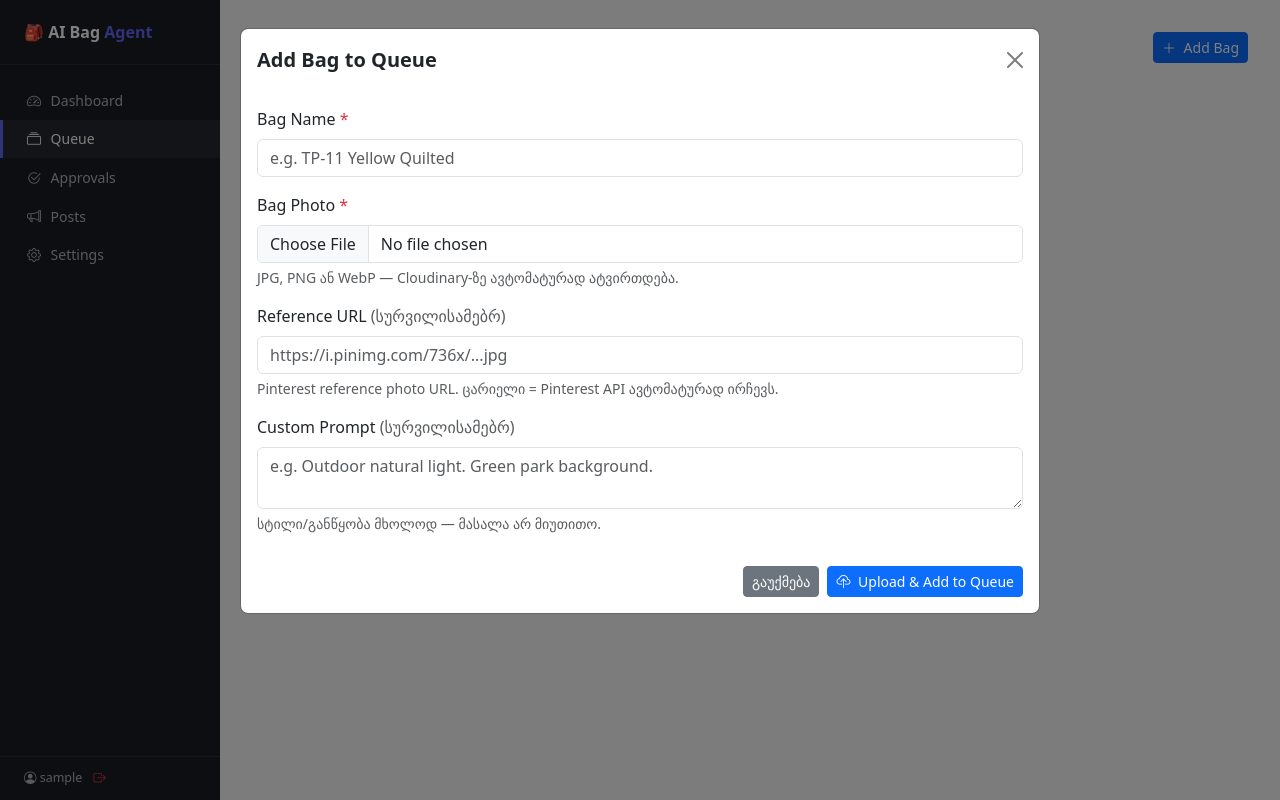
After one commit to ketikh/pinterest-agent, a Flask app: page /admin/queue in a window 1280 px wide, after a click on "Add Bag". The commit adds this page. Run offline with Flask 3, Linux system fonts and the light colour scheme; the visitor is signed in with stand-in values (Sample User, id 1); data that the repository does not hold is empty.

Commit message:
CHECKPOINT: Stage 4 complete — Bag Queue admin UI
What was done: Added queue management page with bag upload (to Cloudinary), FIFO list with status badges, drag-and-drop reorder, and delete. Added reference_url field to BagQueue model for manual Pinterest URL. 41 tests passing.
Files changed: routes.py, queue.html, base.html, models.py, migration
Status: WORKING

Co-Authored-By: Claude Sonnet 4.6 <noreply@anthropic.com>

```diff
--- a/ai_bag_agent/ai_content/models.py
+++ b/ai_bag_agent/ai_content/models.py
@@ -52,6 +52,7 @@ class BagQueue(db.Model):
     bag_name: str = db.Column(db.String(256), nullable=False)
     image_path: str = db.Column(db.String(512), nullable=False)  # Cloudinary URL after upload
     custom_prompt: Optional[str] = db.Column(db.Text, nullable=True)
+    reference_url: Optional[str] = db.Column(db.String(1024), nullable=True)  # manual Pinterest URL
     status: str = db.Column(
         db.String(32), nullable=False, default="pending", index=True
     )
--- a/ai_bag_agent/ai_content/routes.py
+++ b/ai_bag_agent/ai_content/routes.py
@@ -1,11 +1,29 @@
-"""Admin panel routes — Stage 0 skeleton (dashboard only)."""
+"""Admin panel routes."""
 
-from flask import render_template
+from __future__ import annotations
+
+import os
+import pathlib
+import tempfile
+
+from flask import flash, redirect, render_template, request, url_for
 from flask_login import login_required
+from werkzeug.utils import secure_filename
 
 from . import ai_content_bp
 from .models import BagQueue, PendingApproval, PostLog
+from ..extensions import db
 
+ALLOWED_EXTENSIONS = {"jpg", "jpeg", "png", "webp"}
+
+
+def _allowed_file(filename: str) -> bool:
+    return "." in filename and filename.rsplit(".", 1)[1].lower() in ALLOWED_EXTENSIONS
+
+
+# ---------------------------------------------------------------------------
+# Dashboard
+# ---------------------------------------------------------------------------
 
 @ai_content_bp.route("/")
 @ai_content_bp.route("/dashboard")
@@ -23,3 +41,90 @@ def dashboard():
         approved_count=approved_count,
         posted_count=posted_count,
     )
+
+
+# ---------------------------------------------------------------------------
+# Queue
+# ---------------------------------------------------------------------------
+
+@ai_content_bp.route("/queue")
+@login_required
+def queue():
+    bags = (
+        BagQueue.query
+        .order_by(BagQueue.sort_order.asc(), BagQueue.created_at.asc())
+        .all()
+    )
+    return render_template("ai_content/queue.html", bags=bags)
+
+
+@ai_content_bp.route("/queue/upload", methods=["POST"])
+@login_required
+def queue_upload():
+    bag_name = request.form.get("bag_name", "").strip()
+    custom_prompt = request.form.get("custom_prompt", "").strip() or None
+    reference_url = request.form.get("reference_url", "").strip() or None
+    file = request.files.get("bag_image")
+
+    if not bag_name:
+        flash("ჩანთის სახელი სავალდებულოა.", "danger")
+        return redirect(url_for("ai_content.queue"))
+
+    if not file or not file.filename:
+        flash("ფოტო სავალდებულოა.", "danger")
+        return redirect(url_for("ai_content.queue"))
+
+    if not _allowed_file(file.filename):
+        flash("მხოლოდ JPG, PNG ან WebP ფორმატია დაშვებული.", "danger")
+        return redirect(url_for("ai_content.queue"))
+
+    from .services.cloudinary_svc import upload_image
+    suffix = pathlib.Path(secure_filename(file.filename)).suffix
+    with tempfile.NamedTemporaryFile(suffix=suffix, delete=False) as tmp:
+        file.save(tmp.name)
+        result = upload_image(tmp.name, tenant_id="default", category="bags")
+    os.unlink(tmp.name)
+
+    if not result["success"]:
+        flash(f"Cloudinary ატვირთვა ვერ მოხდა: {result['error']}", "danger")
+        return redirect(url_for("ai_content.queue"))
+
+    last = BagQueue.query.order_by(BagQueue.sort_order.desc()).first()
+    next_order = (last.sort_order + 1) if last else 1
+
+    bag = BagQueue(
+        bag_name=bag_name,
+        image_path=result["public_url"],
+        custom_prompt=custom_prompt,
+        reference_url=reference_url,
+        sort_order=next_order,
+    )
+    db.session.add(bag)
+    db.session.commit()
+
+    flash(f"✅ «{bag_name}» დაემატა რიგს.", "success")
+    return redirect(url_for("ai_content.queue"))
+
+
+@ai_content_bp.route("/queue/<int:bag_id>/delete", methods=["POST"])
+@login_required
+def queue_delete(bag_id: int):
+    bag = BagQueue.query.get_or_404(bag_id)
+    if bag.status != "pending":
+        flash("მხოლოდ pending სტატუსის ჩანთა შეიძლება წაიშალოს.", "warning")
+        return redirect(url_for("ai_content.queue"))
+    name = bag.bag_name
+    db.session.delete(bag)
+    db.session.commit()
+    flash(f"«{name}» წაიშალა.", "success")
+    return redirect(url_for("ai_content.queue"))
+
+
+@ai_content_bp.route("/queue/reorder", methods=["POST"])
+@login_required
+def queue_reorder():
+    order = request.json.get("order", [])
+    for position, bag_id in enumerate(order, start=1):
+        BagQueue.query.filter_by(id=bag_id).update({"sort_order": position})
+    db.session.commit()
+    return {"success": True}
--- a/ai_bag_agent/ai_content/templates/ai_content/base.html
+++ b/ai_bag_agent/ai_content/templates/ai_content/base.html
@@ -93,7 +93,8 @@
         </a>
       </li>
       <li class="nav-item">
-        <a href="#" class="{{ 'active' if request.endpoint == 'ai_content.queue' }}">
+        <a href="{{ url_for('ai_content.queue') }}"
+           class="{{ 'active' if request.endpoint == 'ai_content.queue' }}">
           <i class="bi bi-collection"></i> Queue
         </a>
       </li>
--- /dev/null
+++ b/ai_bag_agent/ai_content/templates/ai_content/queue.html
@@ -0,0 +1,161 @@
+{% extends "ai_content/base.html" %}
+{% block title %}Queue{% endblock %}
+
+{% block content %}
+<div class="d-flex justify-content-between align-items-center mb-4">
+  <h4 class="mb-0 fw-semibold">Bag Queue</h4>
+  <button class="btn btn-primary btn-sm" data-bs-toggle="modal" data-bs-target="#uploadModal">
+    <i class="bi bi-plus-lg me-1"></i> Add Bag
+  </button>
+</div>
+
+{% if bags %}
+<div class="card border-0 shadow-sm">
+  <div class="card-body p-0">
+    <table class="table table-hover align-middle mb-0" id="queueTable">
+      <thead class="table-light">
+        <tr>
+          <th style="width:40px"></th>
+          <th style="width:70px"></th>
+          <th>Name</th>
+          <th>Status</th>
+          <th>Reference</th>
+          <th>Added</th>
+          <th style="width:80px"></th>
+        </tr>
+      </thead>
+      <tbody id="sortableBody">
+        {% for bag in bags %}
+        <tr data-id="{{ bag.id }}">
+          <td class="text-muted drag-handle" style="cursor:grab">
+            <i class="bi bi-grip-vertical"></i>
+          </td>
+          <td>
+            <img src="{{ bag.image_path }}" alt="{{ bag.bag_name }}"
+                 style="width:52px;height:52px;object-fit:cover;border-radius:8px;">
+          </td>
+          <td>
+            <div class="fw-medium">{{ bag.bag_name }}</div>
+            {% if bag.custom_prompt %}
+              <small class="text-muted">{{ bag.custom_prompt[:60] }}{% if bag.custom_prompt|length > 60 %}…{% endif %}</small>
+            {% endif %}
+          </td>
+          <td>
+            <span class="badge badge-{{ bag.status }}">{{ bag.status }}</span>
+          </td>
+          <td>
+            {% if bag.reference_url %}
+              <a href="{{ bag.reference_url }}" target="_blank" class="text-decoration-none" style="font-size:.8rem">
+                <i class="bi bi-pinterest text-danger"></i> Reference
+              </a>
+            {% else %}
+              <span class="text-muted" style="font-size:.8rem">Auto (Pinterest)</span>
+            {% endif %}
+          </td>
+          <td class="text-muted" style="font-size:.8rem">
+            {{ bag.created_at.strftime('%d %b, %H:%M') }}
+          </td>
+          <td>
+            {% if bag.status == 'pending' %}
+            <form method="POST" action="{{ url_for('ai_content.queue_delete', bag_id=bag.id) }}"
+                  onsubmit="return confirm('წაიშალოს «{{ bag.bag_name }}»?')">
+              <input type="hidden" name="csrf_token" value="{{ csrf_token() }}">
+              <button type="submit" class="btn btn-sm btn-outline-danger">
+                <i class="bi bi-trash"></i>
+              </button>
+            </form>
+            {% endif %}
+          </td>
+        </tr>
+        {% endfor %}
+      </tbody>
+    </table>
+  </div>
+</div>
+{% else %}
+<div class="text-center py-5 text-muted">
+  <i class="bi bi-inbox" style="font-size:3rem"></i>
+  <p class="mt-3">რიგი ცარიელია. დაამატე პირველი ჩანთა.</p>
+</div>
+{% endif %}
+
+
+<!-- Upload Modal -->
+<div class="modal fade" id="uploadModal" tabindex="-1">
+  <div class="modal-dialog modal-lg">
+    <div class="modal-content">
+      <form method="POST" action="{{ url_for('ai_content.queue_upload') }}"
+            enctype="multipart/form-data">
+        <input type="hidden" name="csrf_token" value="{{ csrf_token() }}">
+        <div class="modal-header border-0">
+          <h5 class="modal-title fw-semibold">Add Bag to Queue</h5>
+          <button type="button" class="btn-close" data-bs-dismiss="modal"></button>
+        </div>
+        <div class="modal-body">
+          <div class="row g-3">
+            <div class="col-12">
+              <label class="form-label fw-medium">Bag Name <span class="text-danger">*</span></label>
+              <input type="text" name="bag_name" class="form-control"
+                     placeholder="e.g. TP-11 Yellow Quilted" required>
+            </div>
+
+            <div class="col-12">
+              <label class="form-label fw-medium">Bag Photo <span class="text-danger">*</span></label>
+              <input type="file" name="bag_image" class="form-control"
+                     accept=".jpg,.jpeg,.png,.webp" required>
+              <div class="form-text">JPG, PNG ან WebP — Cloudinary-ზე ავტომატურად ატვირთდება.</div>
+            </div>
+
+            <div class="col-12">
+              <label class="form-label fw-medium">Reference URL
+                <span class="text-muted fw-normal">(სურვილისამებრ)</span>
+              </label>
+              <input type="url" name="reference_url" class="form-control"
+                     placeholder="https://i.pinimg.com/736x/...jpg">
+              <div class="form-text">
+                Pinterest reference photo URL. ცარიელი = Pinterest API ავტომატურად ირჩევს.
+              </div>
+            </div>
+
+            <div class="col-12">
+              <label class="form-label fw-medium">Custom Prompt
+                <span class="text-muted fw-normal">(სურვილისამებრ)</span>
+              </label>
+              <textarea name="custom_prompt" class="form-control" rows="2"
+                        placeholder="e.g. Outdoor natural light. Green park background."></textarea>
+              <div class="form-text">სტილი/განწყობა მხოლოდ — მასალა არ მიუთითო.</div>
+            </div>
+          </div>
+        </div>
+        <div class="modal-footer border-0">
+          <button type="button" class="btn btn-secondary btn-sm" data-bs-dismiss="modal">გაუქმება</button>
+          <button type="submit" class="btn btn-primary btn-sm">
+            <i class="bi bi-cloud-upload me-1"></i> Upload & Add to Queue
+          </button>
+        </div>
+      </form>
+    </div>
+  </div>
+</div>
+{% endblock %}
+
+{% block scripts %}
+<script src="https://cdn.jsdelivr.net/npm/sortablejs@1.15.2/Sortable.min.js"></script>
+<script>
+  const tbody = document.getElementById('sortableBody');
+  if (tbody) {
+    Sortable.create(tbody, {
+      handle: '.drag-handle',
+      animation: 150,
+      onEnd: function() {
+        const order = [...tbody.querySelectorAll('tr[data-id]')].map(r => parseInt(r.dataset.id));
+        fetch("{{ url_for('ai_content.queue_reorder') }}", {
+          method: 'POST',
+          headers: {'Content-Type': 'application/json', 'X-CSRFToken': '{{ csrf_token() }}'},
+          body: JSON.stringify({order})
+        });
+      }
+    });
+  }
+</script>
+{% endblock %}
```
Also changed, not shown: migrations/versions/e1c1c6ebf70c_add_reference_url_to_bag_queue.py (added, +32 -0 lines).
